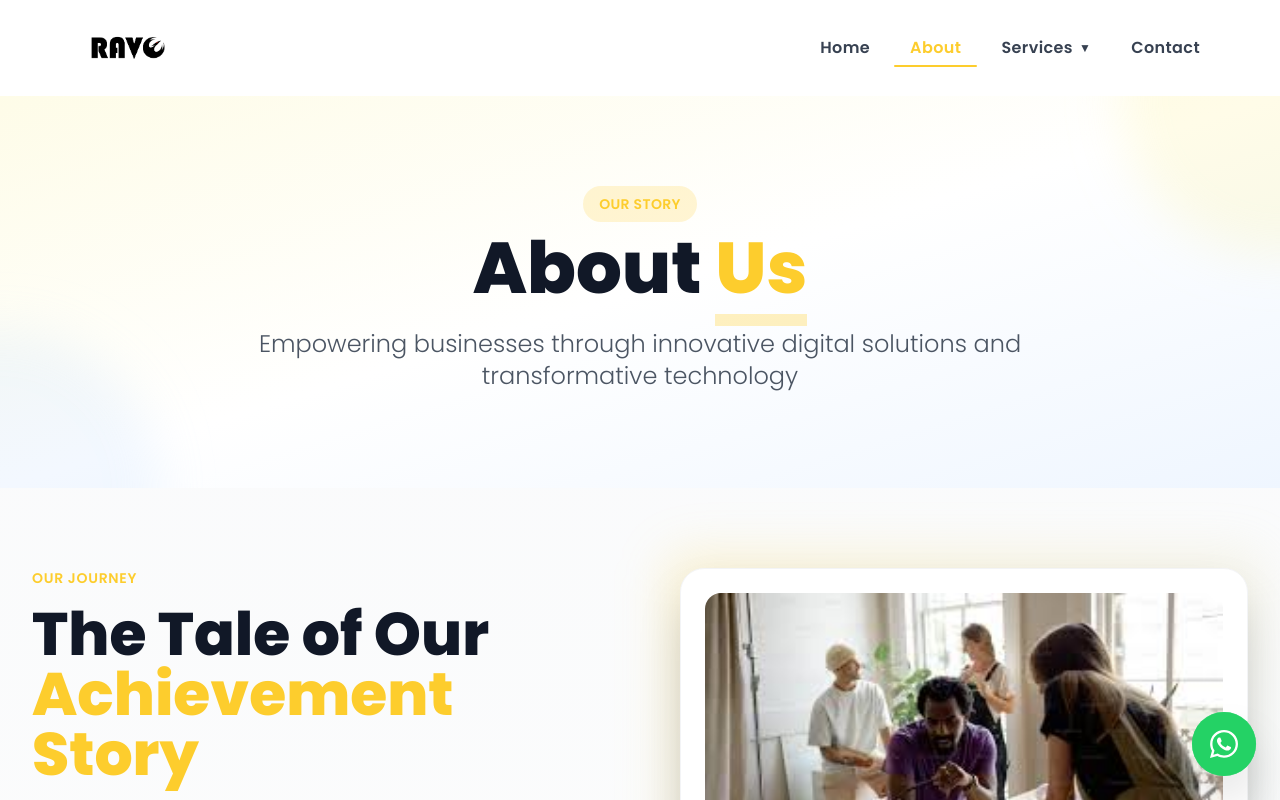
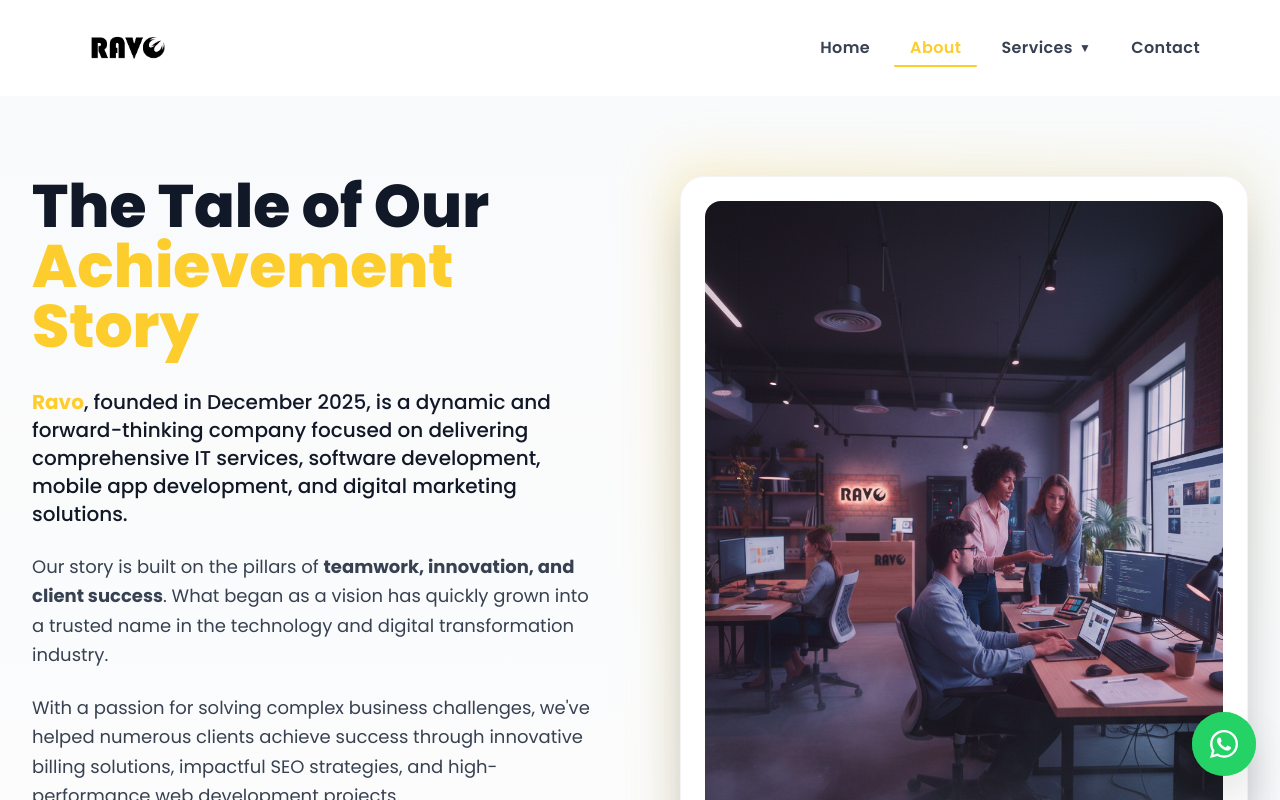
Before and after one commit to tarunmct/Ravo_Digital1, a React (Vite) app: page /about in a window 1280 px wide. Shown: the top 800 px of the page. Built offline with nearby package versions, Linux system fonts and the light colour scheme.

Commit message:
Updated the image section

```diff
--- a/src/components/About/AboutUs.jsx
+++ b/src/components/About/AboutUs.jsx
@@ -2,53 +2,12 @@
 import { motion } from 'framer-motion';
 import { Link } from 'react-router-dom';
 import { FiCheckCircle, FiUsers, FiCalendar, FiAward, FiCode, FiSmartphone, FiTarget, FiSettings } from 'react-icons/fi';
-import AboutImg from '../../assets/about.jpeg';
+import AboutImg from '../../assets/AboutUS.png';
 
 const AboutUs = () => {
   return (
     <div className="min-h-screen bg-gradient-to-b from-gray-50 to-white">
-      {/* Hero Section */}
-      <section className="relative py-24 bg-gradient-to-br from-yellow-50 via-white to-blue-50 overflow-hidden">
-        {/* Decorative Background Elements - Simplified */}
-        <div className="absolute inset-0 overflow-hidden pointer-events-none">
-          <div className="absolute -top-40 -right-40 w-80 h-80 bg-yellow-200 rounded-full mix-blend-multiply filter blur-xl opacity-20"></div>
-          <div className="absolute -bottom-40 -left-40 w-80 h-80 bg-blue-200 rounded-full mix-blend-multiply filter blur-xl opacity-20"></div>
-        </div>
 
-        <div className="max-w-7xl mx-auto px-4 sm:px-6 lg:px-8 relative z-10">
-          <motion.div
-            initial={{ opacity: 0, y: 30 }}
-            animate={{ opacity: 1, y: 0 }}
-            transition={{ duration: 0.8 }}
-            className="text-center"
-          >
-            <motion.div
-              initial={{ opacity: 0, scale: 0.9 }}
-              animate={{ opacity: 1, scale: 1 }}
-              transition={{ duration: 0.6, delay: 0.2 }}
-              className="inline-block mb-4"
-            >
-              <span className="px-4 py-2 bg-[#fdcd2d]/20 text-[#fdcd2d] font-semibold rounded-full text-sm uppercase tracking-wide">
-                Our Story
-              </span>
-            </motion.div>
-            <h1 className="text-5xl lg:text-7xl font-extrabold text-gray-900 mb-6 leading-tight">
-              About <span className="text-[#fdcd2d] relative">
-                Us
-                <motion.span
-                  className="absolute -bottom-2 left-0 right-0 h-3 bg-[#fdcd2d]/30 -z-10"
-                  initial={{ scaleX: 0 }}
-                  animate={{ scaleX: 1 }}
-                  transition={{ duration: 0.8, delay: 0.5 }}
-                />
-              </span>
-            </h1>
-            <p className="text-xl lg:text-2xl text-gray-600 max-w-4xl mx-auto font-light">
-              Empowering businesses through innovative digital solutions and transformative technology
-            </p>
-          </motion.div>
-        </div>
-      </section>
 
       {/* Main Content Section */}
       <section className="py-20 relative">
@@ -63,15 +22,7 @@
               className="space-y-8"
             >
               <div>
-                <motion.span
-                  initial={{ opacity: 0, x: -20 }}
-                  whileInView={{ opacity: 1, x: 0 }}
-                  viewport={{ once: true }}
-                  transition={{ duration: 0.6 }}
-                  className="text-[#fdcd2d] font-semibold text-sm uppercase tracking-wider mb-4 block"
-                >
-                  Our Journey
-                </motion.span>
+
                 <h2 className="text-4xl lg:text-5xl xl:text-6xl font-extrabold text-gray-900 mb-8 leading-tight">
                   The Tale of Our<br />
                   <span className="text-[#fdcd2d]">Achievement Story</span>
@@ -190,12 +141,23 @@
                 </motion.div>
               </motion.div>
 
+              {/* New Paragraph */}
+              <motion.p
+                initial={{ opacity: 0, y: 20 }}
+                whileInView={{ opacity: 1, y: 0 }}
+                viewport={{ once: true }}
+                transition={{ duration: 0.6, delay: 0.8 }}
+                className="mt-8 text-lg text-gray-700 leading-relaxed"
+              >
+                Over the years, we’ve earned the trust of a diverse and expanding customer base, partnering with businesses across industries who rely on us to elevate their presence and accelerate their growth. From startups finding their voice to established brands refining their identity, our clients choose us for our clarity, consistency, and commitment.
+              </motion.p>
+
               {/* Service Cards */}
               <motion.div
                 initial={{ opacity: 0, y: 30 }}
                 whileInView={{ opacity: 1, y: 0 }}
                 viewport={{ once: true }}
-                transition={{ duration: 0.8, delay: 0.8 }}
+                transition={{ duration: 0.8, delay: 1.0 }}
                 className="mt-8 grid grid-cols-2 gap-4"
               >
                 {[
@@ -209,7 +171,7 @@
                     initial={{ opacity: 0, y: 20 }}
                     whileInView={{ opacity: 1, y: 0 }}
                     viewport={{ once: true }}
-                    transition={{ duration: 0.5, delay: 0.9 + index * 0.1 }}
+                    transition={{ duration: 0.5, delay: 1.1 + index * 0.1 }}
                     whileHover={{ scale: 1.03, y: -5 }}
                     style={{ willChange: 'transform' }}
                     className="bg-white rounded-2xl p-6 shadow-lg border border-gray-100 hover:shadow-2xl transition-all duration-300 group cursor-pointer"
@@ -222,17 +184,6 @@
                   </motion.div>
                 ))}
               </motion.div>
-
-              {/* New Paragraph */}
-              <motion.p
-                initial={{ opacity: 0, y: 20 }}
-                whileInView={{ opacity: 1, y: 0 }}
-                viewport={{ once: true }}
-                transition={{ duration: 0.6, delay: 1.0 }}
-                className="mt-8 text-lg text-gray-700 leading-relaxed"
-              >
-                Over the years, we’ve earned the trust of a diverse and expanding customer base, partnering with businesses across industries who rely on us to elevate their presence and accelerate their growth. From startups finding their voice to established brands refining their identity, our clients choose us for our clarity, consistency, and commitment.
-              </motion.p>
 
 
             </motion.div>
--- a/src/pages/DigitalMarketing.jsx
+++ b/src/pages/DigitalMarketing.jsx
@@ -3,7 +3,7 @@
 import { slideUp } from '../utility/animation';
 import { Link } from 'react-router-dom';
 import { FiCheckCircle, FiTrendingUp, FiBarChart2, FiUsers, FiTarget, FiClock, FiSearch, FiSmartphone, FiDollarSign, FiEdit, FiMail, FiPieChart } from 'react-icons/fi';
-import DigitalMarketingImg from '../assets/dm3.jpeg';
+import DigitalMarketingImg from '../assets/Digital marketing.png';
 
 const DigitalMarketing = () => {
   const services = [
@@ -262,7 +262,7 @@
             transition={{ duration: 0.5 }}
             className="max-w-3xl mx-auto space-y-6"
           >
-            <h2 className="text-4xl xl:text-5xl font-bold text-gray-900">
+            <h2 className="text-2xl md:text-3xl lg:text-4xl font-bold text-gray-900">
               Ready to Grow Your <span className="text-[#fdcd2d] underline">Digital Presence</span>?
             </h2>
             <p className="text-xl text-gray-600">
--- a/src/pages/EventManagement.jsx
+++ b/src/pages/EventManagement.jsx
@@ -122,11 +122,10 @@
               initial={{ opacity: 0, y: 30 }}
               animate={{ opacity: 1, y: 0 }}
               transition={{ duration: 0.8, delay: 0.3 }}
-              className="text-6xl md:text-7xl lg:text-8xl xl:text-9xl font-serif font-bold text-white mb-8 leading-tight tracking-tight"
+              className="text-5xl md:text-6xl lg:text-7xl xl:text-8xl font-serif font-bold text-white mb-8 leading-tight tracking-tight"
               style={{ fontFamily: 'Playfair Display, serif' }}
             >
-              Your Vision,<br />
-              <span className="text-transparent bg-clip-text bg-gradient-to-r from-[#fdcd2d] to-yellow-200 whitespace-nowrap">Our Expertise</span>
+              Your Vision, <span className="text-transparent bg-clip-text bg-gradient-to-r from-[#fdcd2d] to-yellow-200 whitespace-nowrap">Our Expertise</span>
             </motion.h1>
 
             {/* Subheading */}
--- a/src/pages/ITServices.jsx
+++ b/src/pages/ITServices.jsx
@@ -274,10 +274,10 @@
             <h2 className="text-4xl xl:text-5xl font-bold text-gray-900 mb-3">
               Our Technology Stack
             </h2>
-            <p className="text-lg text-gray-600">
+            <p className="text-lg text-gray-600 leading-tight">
               Building on modern technologies and robust frameworks for scalable, high-performance solutions.
             </p>
-            <p className="text-lg text-gray-600 mt-1">
+            <p className="text-lg text-gray-600 mt-1 leading-tight">
               We work with modern, robust frameworks and languages to ensure performance, security, and scalability.
             </p>
           </motion.div>
```
Also changed, not shown: src/assets/AboutUS.png (added), src/assets/Digital marketing.png (added).
